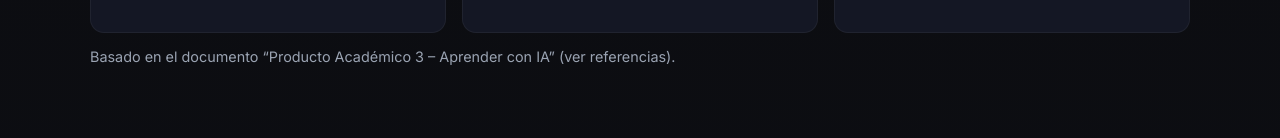
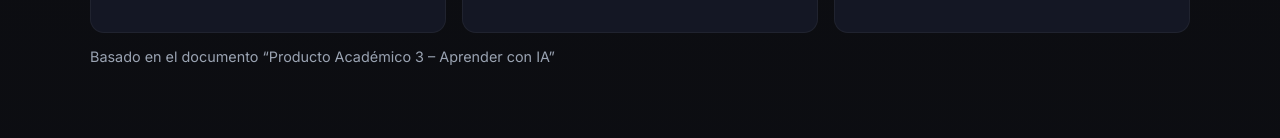
Before and after one commit to FranklinUContinental/web_ia, a plain HTML site: page index.html in a window 1280 px wide. Shown: the part 1576-1714 px from the top of the page. Drawn offline with Linux system fonts and the light colour scheme.

Commit message:
Update index.html

```diff
--- a/index.html
+++ b/index.html
@@ -131,7 +131,7 @@
         </div>
       </div>
       <p class="note small">
-        Basado en el documento “Producto Académico 3 – Aprender con IA” (ver referencias).
+        Basado en el documento “Producto Académico 3 – Aprender con IA”
       </p>
     </section>
 
```
